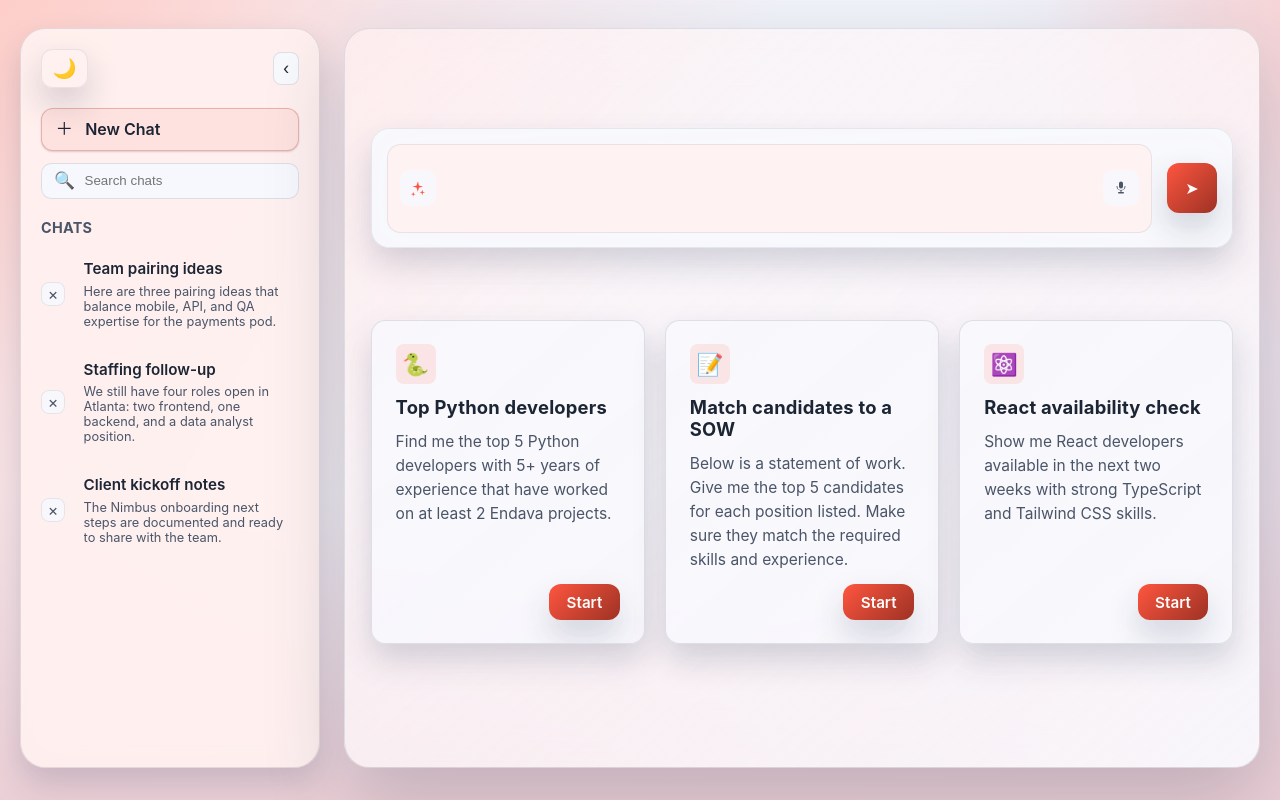
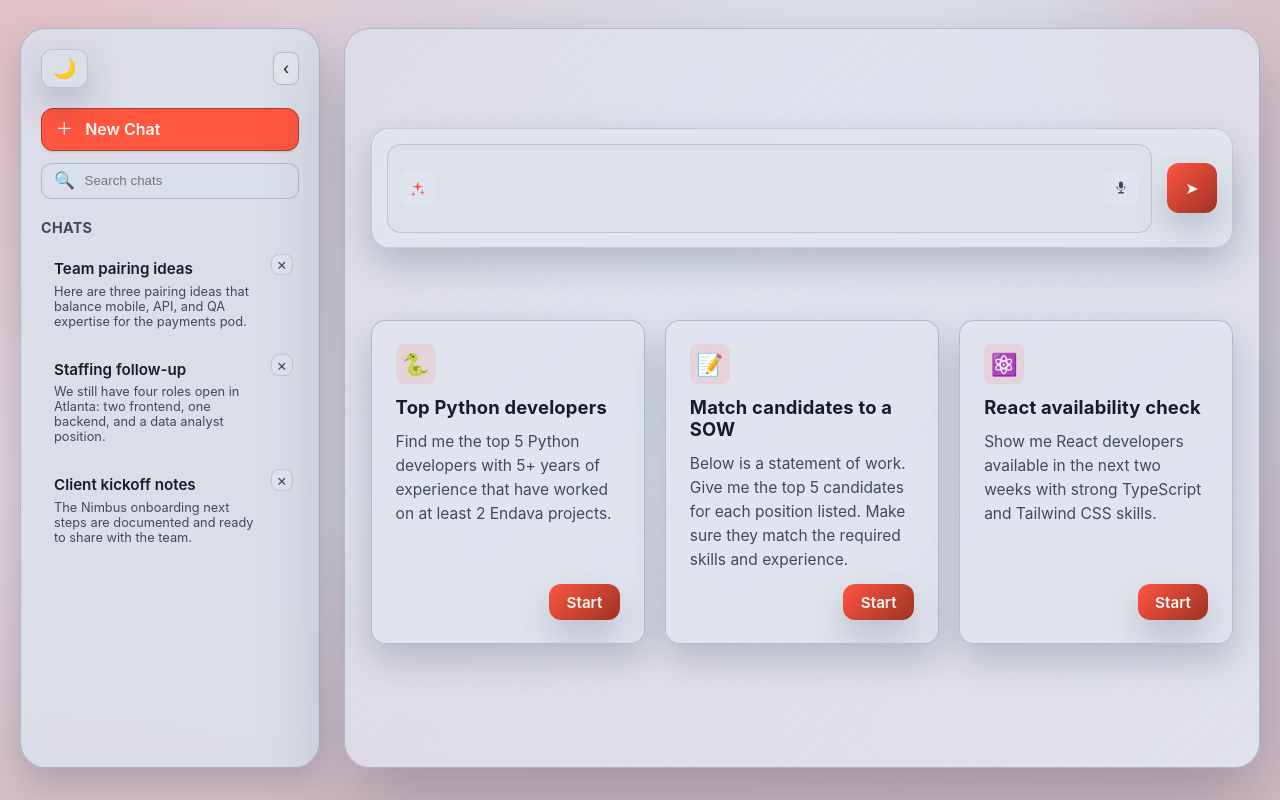
Before and after one commit to garystorey/chat-ui-no-framework, a React (Vite) app: page / in a window 1280 px wide. Built offline with nearby package versions, Linux system fonts and the light colour scheme.

Commit message:
Adjust sidebar interactions and light theme styling

```diff
--- a/src/App.tsx
+++ b/src/App.tsx
@@ -186,7 +186,6 @@ const App = () => {
   );
   const [activeChatId, setActiveChatId] = useState<string | null>(null);
   const typingTimeoutRef = useRef<number>(0);
-  const autoCollapsedRef = useRef(false);
   const isFreshChat = messages.length === 0;
 
   useTheme();
@@ -272,11 +271,6 @@ const App = () => {
       if (!isChatOpen) {
         setChatOpen(true);
       }
-      if (!autoCollapsedRef.current) {
-        setSidebarCollapsed(true);
-        autoCollapsedRef.current = true;
-      }
-
       const userMessage: Message = { id: getId(), sender: 'user', content: text };
 
       setMessages((current) => {
@@ -306,15 +300,7 @@ const App = () => {
 
       return true;
     },
-    [
-      isChatOpen,
-      setChatOpen,
-      setInputValue,
-      setMessages,
-      setTyping,
-      setSidebarCollapsed,
-      updateActiveChat,
-    ]
+    [isChatOpen, setChatOpen, setInputValue, setMessages, setTyping, updateActiveChat]
   );
 
   const handleSuggestionSelect = useCallback(
@@ -342,7 +328,6 @@ const App = () => {
     setInputValue('');
     setChatOpen(false);
     setSidebarCollapsed(false);
-    autoCollapsedRef.current = false;
   }, [
     archiveCurrentConversation,
     setChatOpen,
@@ -371,21 +356,8 @@ const App = () => {
       setMessages(cloneMessages(selectedChat.messages));
       setInputValue('');
       setChatOpen(true);
-
-      if (!autoCollapsedRef.current) {
-        setSidebarCollapsed(true);
-        autoCollapsedRef.current = true;
-      }
     },
-    [
-      archiveCurrentConversation,
-      chatHistory,
-      setChatOpen,
-      setInputValue,
-      setMessages,
-      setSidebarCollapsed,
-      setTyping,
-    ]
+    [archiveCurrentConversation, chatHistory, setChatOpen, setInputValue, setMessages, setTyping]
   );
 
   const handleRemoveChat = useCallback(
@@ -439,7 +411,6 @@ const App = () => {
         setMessages([]);
         setChatOpen(false);
         setSidebarCollapsed(false);
-        autoCollapsedRef.current = false;
         setInputValue('');
         return;
       }
--- a/src/components/Sidebar.css
+++ b/src/components/Sidebar.css
@@ -65,10 +65,10 @@
 
 .sidebar__action {
   width: 100%;
-  background: color-mix(in oklab, var(--accent) 16%, var(--panel-solid) 84%);
-  border: 1px solid color-mix(in oklab, var(--accent) 26%, var(--panel-border) 74%);
+  background: var(--accent);
+  border: 1px solid color-mix(in oklab, var(--accent) 65%, #2d110a 35%);
   border-radius: 0.75rem;
-  color: var(--text);
+  color: var(--accent-button-text);
   padding: 0.65rem 0.85rem;
   display: flex;
   align-items: center;
@@ -82,9 +82,9 @@
 
 .sidebar__action:hover,
 .sidebar__action:focus-visible {
-  background: color-mix(in oklab, var(--accent) 36%, var(--panel-solid) 64%);
+  background: var(--accent-strong);
   transform: translateY(-1px);
-  box-shadow: 0 10px 24px rgba(0, 0, 0, 0.2);
+  box-shadow: 0 12px 28px rgba(0, 0, 0, 0.22);
 }
 
 .sidebar__action-icon {
@@ -155,18 +155,16 @@
 
 
 .sidebar__chat-item {
-  display: flex;
-  align-items: center;
-  gap: 0.35rem;
+  position: relative;
 }
 
 .sidebar__chat {
-  flex: 1;
+  width: 100%;
   text-align: left;
   background: transparent;
   border: 1px solid transparent;
   border-radius: 0.75rem;
-  padding: 0.65rem 0.75rem;
+  padding: 0.65rem 2.25rem 0.65rem 0.75rem;
   color: inherit;
   cursor: pointer;
   display: flex;
@@ -205,12 +203,15 @@
 }
 
 .sidebar__chat-remove {
+  position: absolute;
+  top: 0.35rem;
+  right: 0.4rem;
   border: 1px solid color-mix(in oklab, var(--panel-border) 70%, transparent);
-  background: color-mix(in oklab, var(--panel-solid) 90%, transparent);
+  background: color-mix(in oklab, var(--panel-solid) 88%, transparent);
   color: var(--muted);
   border-radius: 0.5rem;
-  width: 1.5rem;
-  height: 1.5rem;
+  width: 1.35rem;
+  height: 1.35rem;
   display: inline-flex;
   align-items: center;
   justify-content: center;
@@ -223,7 +224,7 @@
 .sidebar__chat-remove:hover,
 .sidebar__chat-remove:focus-visible {
   color: var(--accent);
-  background: color-mix(in oklab, var(--panel-solid) 70%, transparent);
+  background: color-mix(in oklab, var(--panel-solid) 72%, transparent);
   transform: translateY(-1px);
   outline: none;
 }
--- a/src/components/Sidebar.tsx
+++ b/src/components/Sidebar.tsx
@@ -97,6 +97,15 @@ const Sidebar = ({
                 <li key={chat.id} className="sidebar__chat-item">
                   <button
                     type="button"
+                    className={`sidebar__chat ${chat.id === activeChatId ? 'sidebar__chat--active' : ''}`}
+                    onClick={() => onSelectChat(chat.id)}
+                    title={chat.title}
+                  >
+                    <span className="sidebar__chat-title">{chat.title}</span>
+                    <span className="sidebar__chat-preview">{chat.preview}</span>
+                  </button>
+                  <button
+                    type="button"
                     className="sidebar__chat-remove"
                     onClick={(event) => {
                       event.stopPropagation();
@@ -106,15 +115,6 @@ const Sidebar = ({
                     title={`Remove ${chat.title}`}
                   >
                     ×
-                  </button>
-                  <button
-                    type="button"
-                    className={`sidebar__chat ${chat.id === activeChatId ? 'sidebar__chat--active' : ''}`}
-                    onClick={() => onSelectChat(chat.id)}
-                    title={chat.title}
-                  >
-                    <span className="sidebar__chat-title">{chat.title}</span>
-                    <span className="sidebar__chat-preview">{chat.preview}</span>
                   </button>
                 </li>
               ))}
--- a/src/styles/global.css
+++ b/src/styles/global.css
@@ -104,48 +104,48 @@ body {
 }
 
 body.light {
-  --bg: #f2f4fb;
-  --panel: color-mix(in oklab, #fcfdff 92%, var(--accent) 8%);
-  --panel-solid: #f8f9fd;
-  --panel-border: rgba(56, 70, 96, 0.14);
-  --input-bg: rgba(246, 248, 253, 0.95);
-  --text: #1c2533;
-  --muted: #4a5568;
-  --user-msg-bg: color-mix(in oklab, #eef1fa 58%, var(--accent) 42%);
+  --bg: #dfe3ec;
+  --panel: color-mix(in oklab, #e6e9f2 68%, #c4cad9 32%);
+  --panel-solid: #e1e5ef;
+  --panel-border: rgba(47, 60, 86, 0.24);
+  --input-bg: rgba(219, 224, 235, 0.95);
+  --text: #151d29;
+  --muted: #3f4a5d;
+  --user-msg-bg: color-mix(in oklab, #dde2ef 46%, var(--accent) 54%);
   --user-msg-text: var(--user-msg-text-light);
-  --shadow: 0 18px 42px rgba(38, 51, 86, 0.14);
-  --shadow-soft: 0 16px 32px rgba(34, 46, 75, 0.18);
-  --shadow-strong: 0 30px 80px rgba(31, 43, 68, 0.22);
-  --accent-button-text: #fffdfc;
-  --accent-contrast: color-mix(in oklab, var(--accent) 88%, #ffffff 12%);
-  --divider: rgba(34, 44, 61, 0.12);
-  --grid-line: rgba(34, 44, 61, 0.08);
-  --glow: 0 0 0px rgba(255, 255, 255, 0), 0 22px 48px rgba(255, 121, 96, 0.16);
+  --shadow: 0 18px 48px rgba(29, 39, 61, 0.2);
+  --shadow-soft: 0 16px 36px rgba(29, 41, 64, 0.22);
+  --shadow-strong: 0 30px 80px rgba(24, 33, 53, 0.3);
+  --accent-button-text: #fff8f6;
+  --accent-contrast: color-mix(in oklab, var(--accent) 78%, #26130e 22%);
+  --divider: rgba(28, 36, 52, 0.16);
+  --grid-line: rgba(28, 36, 52, 0.1);
+  --glow: 0 0 0px rgba(255, 255, 255, 0), 0 18px 42px rgba(255, 110, 82, 0.18);
 }
 
 body.light {
   background-image: radial-gradient(
       52rem 52rem at -12% -20%,
-      color-mix(in oklab, var(--accent) 34%, #f9fafe 66%) 0%,
+      color-mix(in oklab, var(--accent) 24%, #d1d7e6 76%) 0%,
       transparent 68%
     ),
     radial-gradient(
       36rem 36rem at 110% 0%,
-      color-mix(in oklab, var(--accent) 28%, #eff3ff 72%) 0%,
+      color-mix(in oklab, var(--accent) 22%, #ccd2e1 78%) 0%,
       transparent 64%
     ),
     linear-gradient(
       180deg,
       transparent 0,
       transparent 62%,
-      color-mix(in oklab, var(--accent) 18%, #e1e6f6 82%) 100%
+      color-mix(in oklab, var(--accent) 16%, #c8cedd 84%) 100%
     ),
     linear-gradient(
       120deg,
-      color-mix(in oklab, var(--accent) 20%, #f3f6ff 80%) 0%,
+      color-mix(in oklab, var(--accent) 16%, #d2d8e7 84%) 0%,
       transparent 46%,
       transparent 54%,
-      color-mix(in oklab, var(--accent) 12%, #e1e7f8 88%) 100%
+      color-mix(in oklab, var(--accent) 10%, #c3cadd 90%) 100%
     );
   background-color: var(--bg);
 }
```
